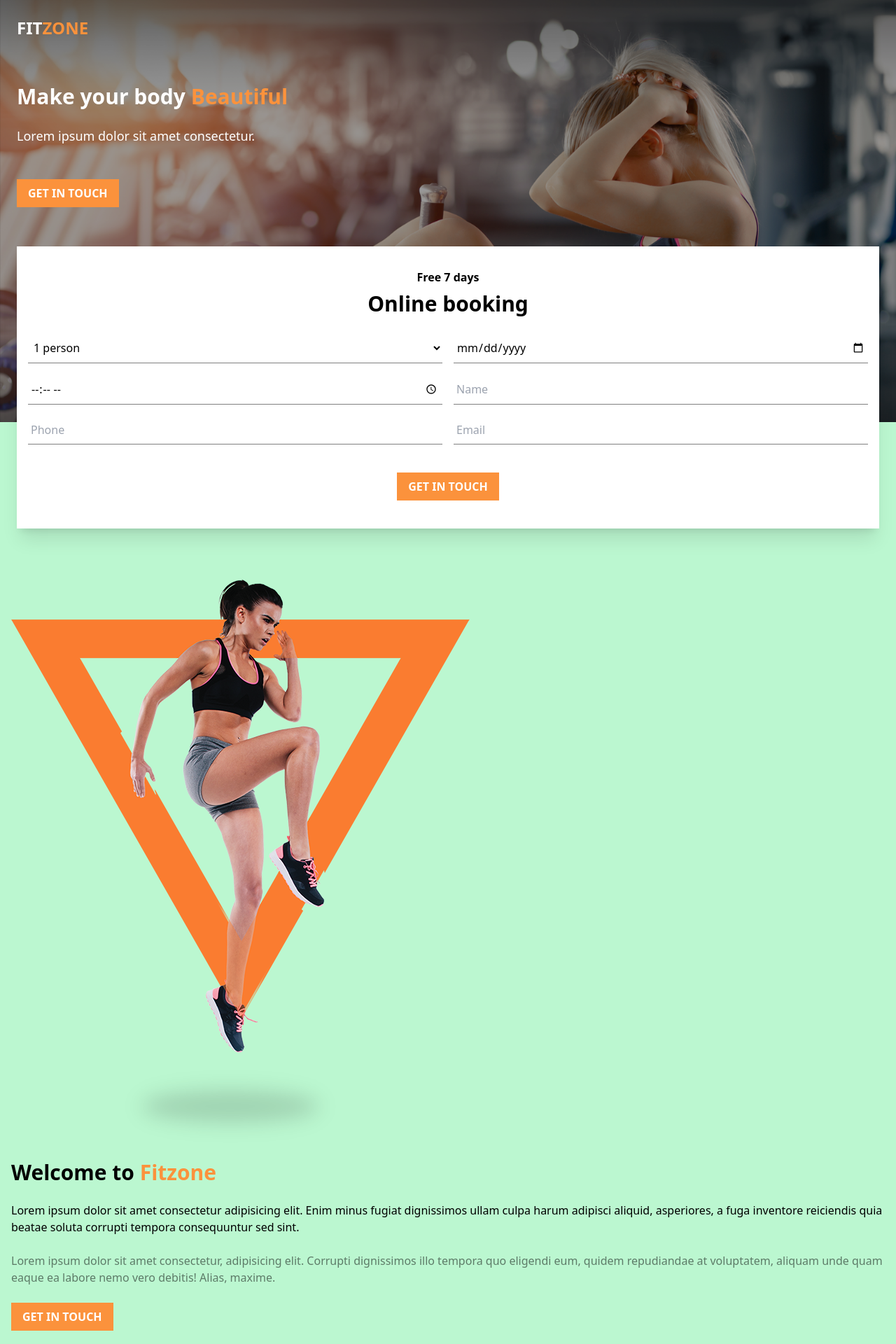
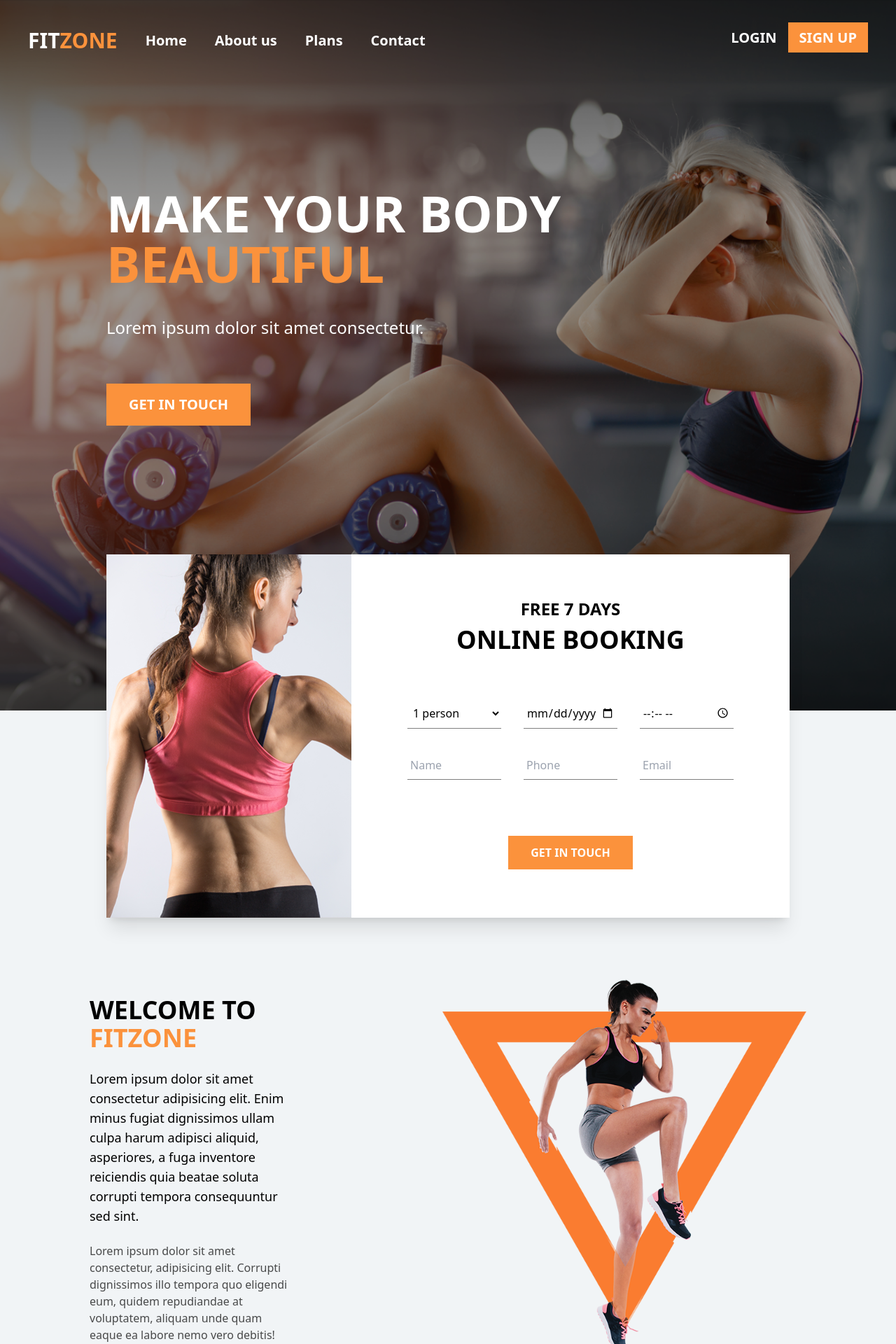
Before and after one commit to Frqs69/Fitzone, a Next.js app: page / in a window 1280 px wide. Shown: the top 1920 px of the page at 70% size. Built offline with nearby package versions, Linux system fonts and the light colour scheme; some icons are missing.

Commit message:
update header nav and wlecome component for desktop

```diff
--- a/components/header/header.component.jsx
+++ b/components/header/header.component.jsx
@@ -1,15 +1,15 @@
 import HeaderForm from "./headerForm.component";
 export default function Header() {
 	return (
-		<header className='relative p-6'>
-			<h1 className='font-bold text-white text-3xl my-4'>
+		<header className='relative p-6 md:w-3/5 md:m-auto md:min-w-[1024px]'>
+			<h1 className='font-bold uppercase text-white text-3xl my-4 md:text-7xl md:grid md:mt-32'>
 				Make your body <span className='text-orange-400'>Beautiful</span>
 			</h1>
-			<p className='text-white my-6 text-lg'>
+			<p className='text-white my-6 text-lg md:text-2xl md:my-10'>
 				Lorem ipsum dolor sit amet consectetur.
 			</p>
 
-			<button className='bg-orange-400 text-white font-bold py-2 px-4 uppercase my-6'>
+			<button className='bg-orange-400 text-white font-bold py-2 px-4 uppercase my-6 md:text-xl md:px-8 md:py-4'>
 				Get in touch
 			</button>
 
--- a/components/header/headerForm.component.jsx
+++ b/components/header/headerForm.component.jsx
@@ -1,21 +1,31 @@
 export default function HeaderForm() {
 	return (
-		<div className='bg-white  p-4 -mb-44 shadow-xl mt-8'>
-			<h3 className='text-center font-bold mt-4'>Free 7 days</h3>
-			<h2 className='text-center font-bold text-3xl mt-2 mb-6'>
+		<div className='bg-white  p-4 -mb-44 shadow-xl mt-8 md:flex md:p-0 md:mt-40 md:-mb-80'>
+			<img src='/headerFormImg.png' alt='' className='hidden md:block' />
+			<div className='md:flex md:justify-center md:flex-col md:items-center md:w-full md:px-20'>
+				<h3 className='text-center uppercase font-bold mt-4 md:text-2xl'>
+					Free 7 days
+				</h3>
+				<h2 className='text-center uppercase font-bold text-3xl mt-2 mb-6 md:text-4xl md:mb-16'>
 					Online booking
 				</h2>
 
 				<form action='' className=''>
-				<div className='w-full grid grid-cols-2 gap-4'>
+					<div className='w-full grid grid-cols-2 gap-4 md:grid-cols-3 md:gap-8'>
 						<select className='bg-white border-black/50 border-b px-1 py-2'>
 							<option value=''>1 person</option>
 							<option value=''>2 persons</option>
 							<option value=''>3 persons</option>
 							<option value=''>4 persons</option>
 						</select>
-					<input type='date' className='border-black/50  border-b px-1 py-2' />
-					<input type='time' className='border-black/50  border-b px-1 py-2' />
+						<input
+							type='date'
+							className='border-black/50  border-b px-1 py-2'
+						/>
+						<input
+							type='time'
+							className='border-black/50  border-b px-1 py-2'
+						/>
 
 						<input
 							type='text'
@@ -35,11 +45,12 @@ export default function HeaderForm() {
 					</div>
 
 					<div className='w-full text-center mb-6 mt-10'>
-					<button className='bg-orange-400 text-white font-bold py-2 px-4 uppercase '>
+						<button className='bg-orange-400 text-white font-bold py-2 px-4 uppercase hover:bg-orange-500 transition-colors duration-300 md:px-8 md:py-3 md:mt-10'>
 							Get in touch
 						</button>
 					</div>
 				</form>
 			</div>
+		</div>
 	);
 }
--- a/components/intersection/breakeSection.component.jsx
+++ b/components/intersection/breakeSection.component.jsx
@@ -1,7 +1,6 @@
 export default function BreakSection({ img, smText, bgText }) {
 	return (
-		<div
-			className={`bg-[url('/${img}')] bg-cover relative bg-center text-center pt-10`}>
+		<div className={`${img} bg-cover relative bg-center text-center pt-10`}>
 			<div className='absolute top-0 left-0 w-full h-full bg-black/50 z-0'></div>
 			<p className='uppercase relative text-white '>{smText}</p>
 			<h3 className='uppercase font-bold text-2xl relative text-white'>
--- a/components/nav/desktopNav.component.jsx
+++ b/components/nav/desktopNav.component.jsx
@@ -2,12 +2,12 @@ import Link from "next/link";
 
 export default function DesktopNav() {
 	return (
-		<nav>
-			<div>
-				<p>
-					Fit<span>zone</span>
+		<nav className='hidden md:flex md:relative md:justify-between p-10'>
+			<div className='flex items-center gap-10'>
+				<p className='uppercase font-bold text-3xl text-white'>
+					Fit<span className='text-orange-400'>zone</span>
 				</p>
-				<ul>
+				<ul className='flex text-white font-bold gap-10 text-xl'>
 					<li>
 						<a href='#'>Home</a>
 					</li>
@@ -24,8 +24,16 @@ export default function DesktopNav() {
 			</div>
 
 			<div>
-				<Link href='#'>Login</Link>
-				<Link href='#'>Sign up</Link>
+				<Link
+					href='#'
+					className='text-white text-xl font-bold py-2 px-4 uppercase '>
+					Login
+				</Link>
+				<Link
+					href='#'
+					className='bg-orange-400 text-white text-xl font-bold py-2 px-4 uppercase '>
+					Sign up
+				</Link>
 			</div>
 		</nav>
 	);
--- a/components/nav/mobileNav.component.jsx
+++ b/components/nav/mobileNav.component.jsx
@@ -10,7 +10,7 @@ export default function MobileNav() {
 	};
 
 	return (
-		<nav className='relative flex justify-between py-6 px-6 items-center'>
+		<nav className='relative flex justify-between py-6 px-6 items-center md:hidden'>
 			<p className='uppercase font-bold text-2xl text-white'>
 				Fit<span className='text-orange-400'>zone</span>
 			</p>
--- a/components/plansSection/planItem.component.jsx
+++ b/components/plansSection/planItem.component.jsx
@@ -1,11 +1,11 @@
 export default function PlanItem({ img, title, description }) {
 	return (
-		<div className='mb-10'>
-			<img src={img} alt='' />
-			<div className='pt-8 px-6 bg-slate-200 '>
-				<h3 className='font-bold text-2xl mb-6'>{title}</h3>
+		<div className='mb-10 md:w-4/12'>
+			<img src={img} alt='' className='' />
+			<div className='pt-8 px-6 bg-[#f1f4f6] '>
+				<h3 className='font-bold text-2xl mb-6 md:text-3xl'>{title}</h3>
 				<p className='mb-4'>{description}</p>
-				<button className='bg-orange-400 text-white font-bold py-2 px-4 uppercase my-6 mb-14'>
+				<button className='bg-orange-400 text-white font-bold py-2 px-4 uppercase my-6 mb-14 md:px-6 md:text-lg'>
 					Get in touch
 				</button>
 			</div>
--- a/components/plansSection/plansList.component.jsx
+++ b/components/plansSection/plansList.component.jsx
@@ -1,12 +1,12 @@
 import PlanItem from "./planItem.component";
 export default function PlansList() {
 	return (
-		<div className=''>
+		<div className='md:flex md:justify-between md:gap-10 md:w-full md:mb-20'>
 			<PlanItem
 				img={"/image-category11.png"}
 				title={"Basic Crossfit"}
 				description={
-					"Our staff includes amazing professionals that have an eye for crossfit."
+					"Our staff includes amazing professionals that have an eye for crossfit and  will train you with passion."
 				}
 			/>
 			<PlanItem
--- a/components/plansSection/plansSection.component.jsx
+++ b/components/plansSection/plansSection.component.jsx
@@ -2,11 +2,13 @@ import PlansList from "./plansList.component";
 
 export default function PlansSection() {
 	return (
-		<section className='px-4' id='plans'>
-			<h2 className='font-bold text-3xl my-6'>
+		<section
+			className='px-4 mt-16 md:w-3/5 md:m-auto md:min-w-[1024px]'
+			id='plans'>
+			<h2 className='font-bold text-3xl my-6 md:mt-16 md:text-4xl uppercase'>
 				Welcome to <span className='text-orange-400'>Fitzone</span>
 			</h2>
-			<p className='mb-10'>
+			<p className='mb-10 text-black/70 md:mb-20'>
 				Lorem ipsum dolor sit amet consectetur adipisicing elit. Enim minus
 				fugiat dignissimos ullam culpa harum adipisci aliquid.
 			</p>
--- a/components/trenersSection/trainersSection.component.jsx
+++ b/components/trenersSection/trainersSection.component.jsx
@@ -1,7 +1,7 @@
 import TrainersList from "./trainersList.component";
 export default function TrainersSection() {
 	return (
-		<section className='px-4' id='trainers'>
+		<section className='px-4 mt-16' id='trainers'>
 			<h2 className='font-bold text-3xl my-6'>
 				Expert <span className='text-orange-400'>Trainers</span>
 			</h2>
--- a/components/welcomeSection/welcomeSection.component.jsx
+++ b/components/welcomeSection/welcomeSection.component.jsx
@@ -1,27 +1,29 @@
 export default function WelcomeSection() {
 	return (
-		<section className='bg-green-200 pt-56 px-4' id='about'>
-			<img src='sectionWelcome.png' alt='' />
-			<div>
-				<h2 className='font-bold text-3xl my-6'>
+		<section className='bg-[#f1f4f6] pt-56 px-4 md:pt-96 md:pb-32' id='about'>
+			<div className='md:w-3/5 md:m-auto md:min-w-[1024px] md:flex md:flex-row-reverse '>
+				<img src='sectionWelcome.png' alt='' className='md:h-[40em]' />
+				<div className='md:flex md:flex-col md:justify-center md:pr-52'>
+					<h2 className='font-bold text-3xl my-6 uppercase md:text-4xl'>
 						Welcome to <span className='text-orange-400'>Fitzone</span>
 					</h2>
-				<p className='mb-6'>
+					<p className='mb-6 md:text-lg'>
 						Lorem ipsum dolor sit amet consectetur adipisicing elit. Enim minus
 						fugiat dignissimos ullam culpa harum adipisci aliquid, asperiores, a
 						fuga inventore reiciendis quia beatae soluta corrupti tempora
 						consequuntur sed sint.
 					</p>
-				<p className='text-black/50'>
+					<p className='text-black/70 '>
 						Lorem ipsum dolor sit amet consectetur, adipisicing elit. Corrupti
 						dignissimos illo tempora quo eligendi eum, quidem repudiandae at
 						voluptatem, aliquam unde quam eaque ea labore nemo vero debitis!
 						Alias, maxime.
 					</p>
-			</div>
-			<button className='bg-orange-400 text-white font-bold py-2 px-4 uppercase my-6 mb-14'>
+					<button className='bg-orange-400 text-white font-bold py-2 px-4 uppercase my-6 mb-14 md:w-2/5 md:mt-10'>
 						Get in touch
 					</button>
+				</div>
+			</div>
 		</section>
 	);
 }
--- a/pages/index.js
+++ b/pages/index.js
@@ -9,6 +9,7 @@ import FooterSection from "@/components/footer/footerSection.component";
 import BreakSection from "@/components/intersection/breakeSection.component";
 
 import { Inter } from "next/font/google";
+import DesktopNav from "@/components/nav/desktopNav.component";
 const inter = Inter({ subsets: ["latin"] });
 
 export default function Home() {
@@ -17,14 +18,16 @@ export default function Home() {
 			<div className="bg-[url('/headerImg.png')] bg-cover relative bg-center">
 				<div className='absolute top-0 left-0 w-full h-full bg-black/40 '></div>
 				<MobileNav />
+				<DesktopNav />
 				<Header />
 			</div>
 			<WelcomeSection />
 			<PlansSection />
+
 			<BreakSection
 				smText={"We trained with"}
 				bgText={"Personal trainer"}
-				img={"interSectionImage.png"}
+				img={"bg-[url('/interSectionImage.png')]"}
 			/>
 
 			<TrainersSection />
@@ -32,7 +35,7 @@ export default function Home() {
 			<BreakSection
 				smText={"Call us"}
 				bgText={"957 547 454"}
-				img={"interSectionImage2.png"}
+				img={"bg-[url('/interSectionImage2.png')]"}
 			/>
 
 			<FooterSection />
```
Also changed, not shown: public/headerFormImg.png (renamed from public/Bg From.png). Lines whose indentation alone changed are shown as unchanged.
